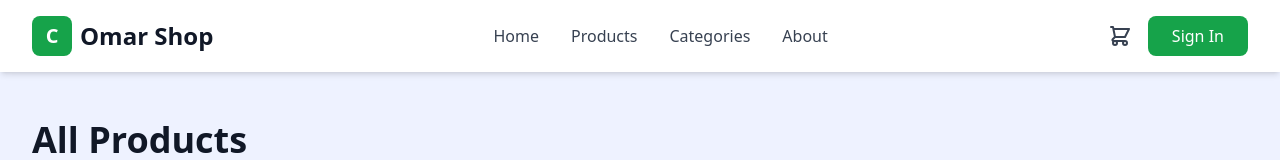
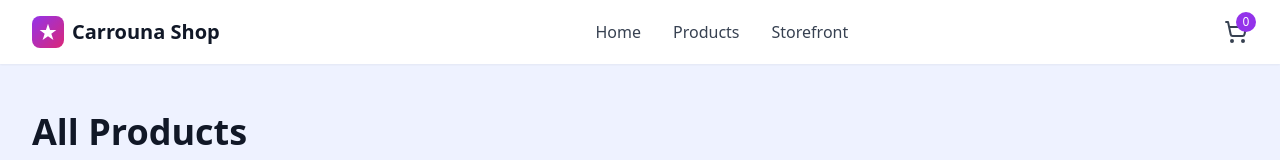
Before and after one commit to OhoBEiD/ai-demo-shop, a Next.js app: page /products in a window 1280 px wide. Shown: the top 160 px of the page. Built offline with nearby package versions, Linux system fonts and the light colour scheme.

Commit message:
Update src/components/Header.tsx

```diff
--- a/src/components/Header.tsx
+++ b/src/components/Header.tsx
@@ -1,67 +1,89 @@
-'use client'
+'use client';
 
-import { useState } from 'react'
+import Link from 'next/link';
+import { ShoppingCart, Menu, X } from 'lucide-react';
+import { useState } from 'react';
 
 export default function Header() {
-  const [cartCount, setCartCount] = useState(0)
-  const [isOpen, setIsOpen] = useState(false)
+  const [isMenuOpen, setIsMenuOpen] = useState(false);
 
   return (
-    <header className="bg-white shadow-md sticky top-0 z-50">
-      <nav className="max-w-7xl mx-auto px-4 sm:px-6 lg:px-8 py-4 flex items-center justify-between">
-        <div className="flex items-center space-x-2">
-          <div className="w-10 h-10 bg-green-600 rounded-lg flex items-center justify-center">
-            <span className="text-white font-bold text-xl">C</span>
+    <header className="bg-white shadow-sm sticky top-0 z-50">
+      <div className="max-w-7xl mx-auto px-4 sm:px-6 lg:px-8">
+        <div className="flex justify-between items-center h-16">
+          {/* Logo */}
+          <Link href="/" className="flex items-center space-x-2">
+            <div className="w-8 h-8 bg-gradient-to-br from-purple-600 to-pink-600 rounded-lg flex items-center justify-center">
+              <svg xmlns="http://www.w3.org/2000/svg" viewBox="0 0 24 24" fill="white" className="w-5 h-5">
+                <path d="M12 2l2.5 7.5H22l-6 4.5 2.5 7.5L12 17l-6.5 4.5L8 14 2 9.5h7.5z"/>
+              </svg>
             </div>
-          <span className="text-2xl font-bold text-gray-900">Omar Shop</span>
-        </div>
+            <span className="text-xl font-bold text-gray-900">Carrouna Shop</span>
+          </Link>
 
           {/* Desktop Navigation */}
-        <div className="hidden md:flex items-center space-x-8">
-          <a href="#" className="text-gray-700 hover:text-green-600 transition">Home</a>
-          <a href="#products" className="text-gray-700 hover:text-green-600 transition">Products</a>
-          <a href="#" className="text-gray-700 hover:text-green-600 transition">Categories</a>
-          <a href="#" className="text-gray-700 hover:text-green-600 transition">About</a>
-        </div>
+          <nav className="hidden md:flex space-x-8">
+            <Link href="/" className="text-gray-700 hover:text-purple-600 transition">
+              Home
+            </Link>
+            <Link href="/products" className="text-gray-700 hover:text-purple-600 transition">
+              Products
+            </Link>
+            <Link href="/storefront" className="text-gray-700 hover:text-purple-600 transition">
+              Storefront
+            </Link>
+          </nav>
 
           {/* Cart Icon */}
           <div className="flex items-center space-x-4">
-          <button className="relative">
-            <svg className="w-6 h-6 text-gray-700" fill="none" stroke="currentColor" viewBox="0 0 24 24">
-              <path strokeLinecap="round" strokeLinejoin="round" strokeWidth={2} d="M3 3h2l.4 2M7 13h10l4-8H5.4M7 13L5.4 5M7 13l-2.293 2.293c-.63.63-.184 1.707.707 1.707H17m0 0a2 2 0 100 4 2 2 0 000-4zm-8 2a2 2 0 11-4 0 2 2 0 014 0z" />
-            </svg>
-            {cartCount > 0 && (
-              <span className="absolute -top-2 -right-2 bg-green-500 text-white text-xs font-bold rounded-full w-5 h-5 flex items-center justify-center">
-                {cartCount}
+            <Link href="/cart" className="relative">
+              <ShoppingCart className="w-6 h-6 text-gray-700 hover:text-purple-600 transition" />
+              <span className="absolute -top-2 -right-2 bg-purple-600 text-white text-xs rounded-full w-5 h-5 flex items-center justify-center">
+                0
               </span>
+            </Link>
+
+            {/* Mobile Menu Button */}
+            <button
+              className="md:hidden"
+              onClick={() => setIsMenuOpen(!isMenuOpen)}
+            >
+              {isMenuOpen ? (
+                <X className="w-6 h-6 text-gray-700" />
+              ) : (
+                <Menu className="w-6 h-6 text-gray-700" />
               )}
             </button>
-
-          <button className="hidden md:block bg-green-600 text-white px-6 py-2 rounded-lg hover:bg-green-700 transition">
-            Sign In
-          </button>
-
-          {/* Mobile menu button */}
-          <button onClick={() => setIsOpen(!isOpen)} className="md:hidden">
-            <svg className="w-6 h-6" fill="none" stroke="currentColor" viewBox="0 0 24 24">
-              <path strokeLinecap="round" strokeLinejoin="round" strokeWidth={2} d="M4 6h16M4 12h16M4 18h16" />
-            </svg>
-          </button>
           </div>
-      </nav>
+        </div>
 
         {/* Mobile Navigation */}
-      {isOpen && (
-        <div className="md:hidden bg-gray-50 border-t px-4 py-4 space-y-2">
-          <a href="#" className="block text-gray-700 hover:text-green-600 py-2">Home</a>
-          <a href="#products" className="block text-gray-700 hover:text-green-600 py-2">Products</a>
-          <a href="#" className="block text-gray-700 hover:text-green-600 py-2">Categories</a>
-          <a href="#" className="block text-gray-700 hover:text-green-600 py-2">About</a>
-          <button className="w-full bg-green-600 text-white px-6 py-2 rounded-lg hover:bg-green-700 transition mt-2">
-            Sign In
-          </button>
+        {isMenuOpen && (
+          <nav className="md:hidden py-4 space-y-2">
+            <Link
+              href="/"
+              className="block py-2 text-gray-700 hover:text-purple-600 transition"
+              onClick={() => setIsMenuOpen(false)}
+            >
+              Home
+            </Link>
+            <Link
+              href="/products"
+              className="block py-2 text-gray-700 hover:text-purple-600 transition"
+              onClick={() => setIsMenuOpen(false)}
+            >
+              Products
+            </Link>
+            <Link
+              href="/storefront"
+              className="block py-2 text-gray-700 hover:text-purple-600 transition"
+              onClick={() => setIsMenuOpen(false)}
+            >
+              Storefront
+            </Link>
+          </nav>
+        )}
       </div>
-      )}
     </header>
-  )
+  );
 }
```
Lines whose indentation alone changed are shown as unchanged.
